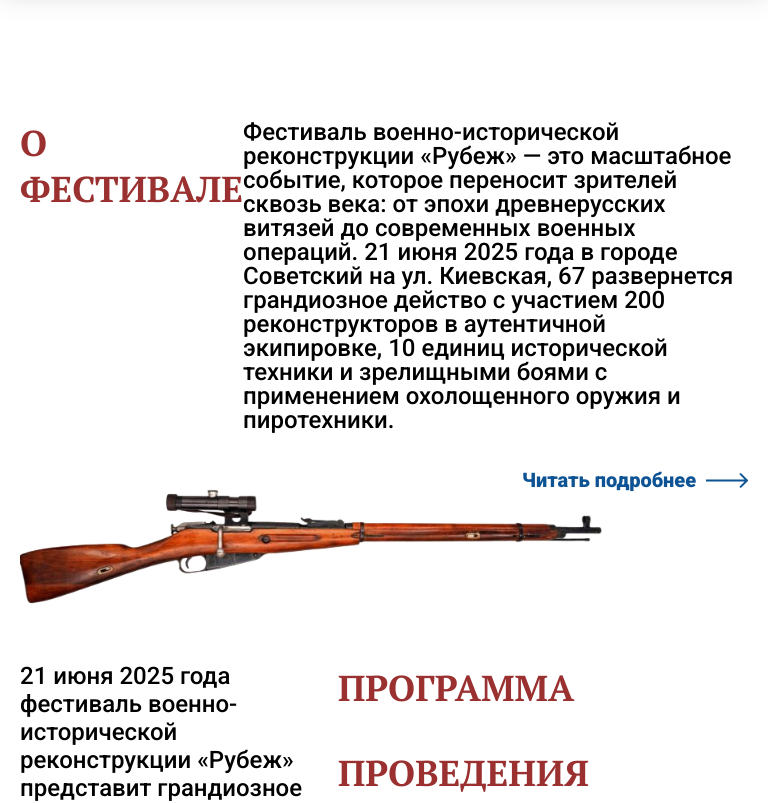
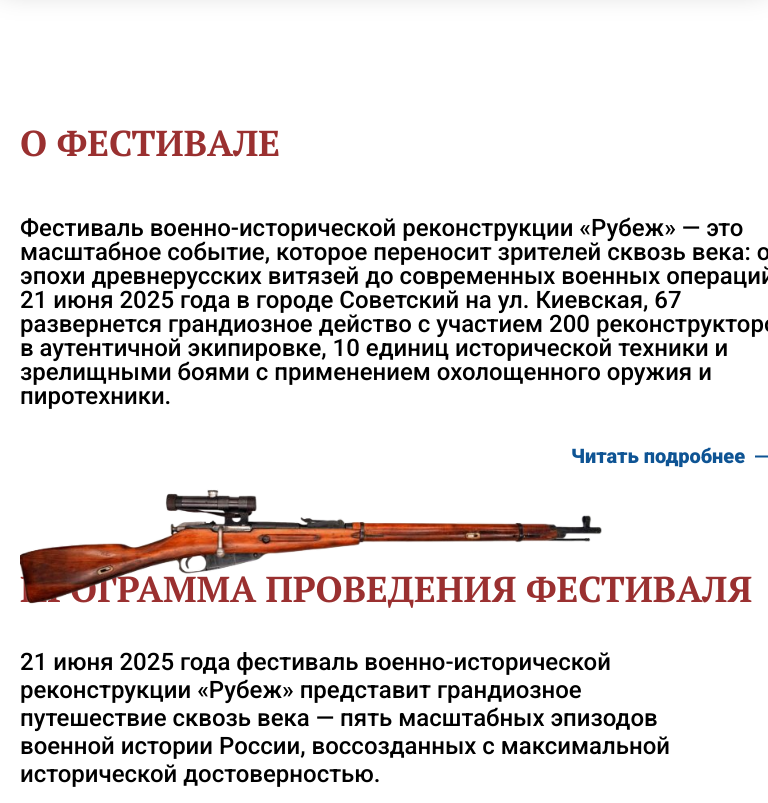
Before and after one commit to tanyap632/Rebug, a plain HTML site: page index.html in a window 768 px wide. Shown: the part 1020-1823 px from the top of the page. Drawn offline with Linux system fonts and the light colour scheme.

Commit message:
Update style.css

```diff
--- a/styles/style.css
+++ b/styles/style.css
@@ -1313,6 +1313,18 @@ a {
         display: none;
     }
 
+/*     about */
+.about{
+    flex-direction: column;
+    height: auto;
+}
+    .about p{
+    margin-top: 50px;
+    }
+    pistol{
+        display:none;}
+    .programs--text{
+        flex-direction: column-reverse;}
     /* slider */
     .slider,
     .slides--content,
```
